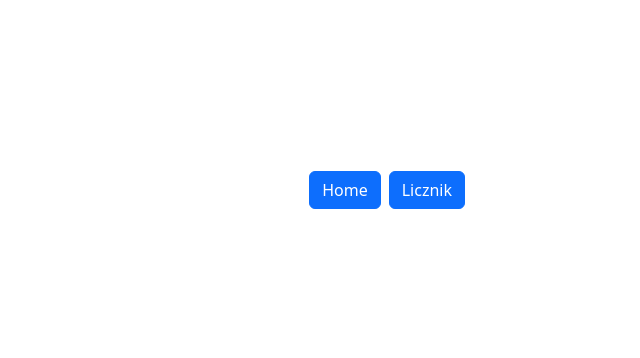
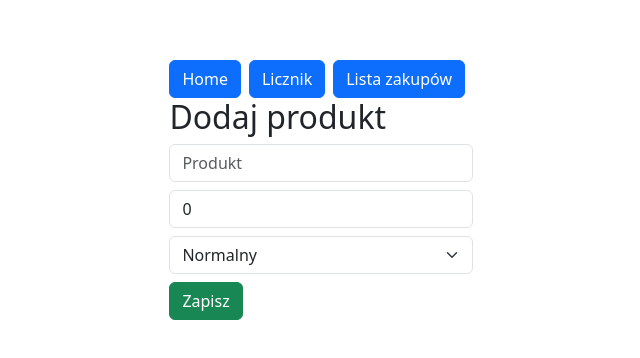
Before and after one commit to Mattii4211/vue-example, a Vue app: page /add_shopping_list_item in a window 1280 px wide. Before the commit this address had no page. Shown: the part 222-580 px from the top of the page, without its empty margins (155-795 px from the left). Built offline with nearby package versions, Linux system fonts and the light colour scheme.

Commit message:
add shoping list

```diff
--- a/src/App.vue
+++ b/src/App.vue
@@ -7,6 +7,7 @@ import 'bootstrap/dist/css/bootstrap.min.css'
     <nav>
         <router-link to="/" class="btn btn-primary me-2">Home</router-link>
         <router-link to="/example" class="btn btn-primary me-2">Licznik</router-link>
+        <router-link to="/shopping_list" class="btn btn-primary me-2">Lista zakupów</router-link>
     </nav>
     <router-view class="mt-4" />
   </div>
--- /dev/null
+++ b/src/components/ThingItem.vue
@@ -0,0 +1,14 @@
+<script setup>
+defineProps(['item']);
+</script>
+
+<template>
+  <div class="card mb-2">
+    <div class="card-body">
+      <h5>{{ item.name }}</h5>
+      <p>Ilość: {{ item.quantity }}</p>
+      <span class="badge bg-secondary">{{ item.priority }}</span>
+      <button class="btn btn-danger float-end" @click="$emit('remove', item.id)">Usuń</button>
+    </div>
+  </div>
+</template>
--- a/src/router/index.js
+++ b/src/router/index.js
@@ -1,10 +1,14 @@
 import { createRouter, createWebHistory } from 'vue-router'
 import Home from '../views/Home.vue'
 import Example from '../views/Example.vue'
+import ShoppingList from '../views/ShoppingList.vue'
+import AddShoppingListItem from '../views/AddShoppingListItem.vue'
 
 const routes = [
     { path: '/', name: 'Home', component: Home },
     { path: '/example', name: 'Example', component: Example },
+    { path: '/shopping_list', name: 'ShoppingList', component: ShoppingList },
+    { path: '/add_shopping_list_item', name: 'AddShoppingListItem', component: AddShoppingListItem },
 ]
 
 export default createRouter({
--- /dev/null
+++ b/src/views/AddShoppingListItem.vue
@@ -0,0 +1,41 @@
+<script setup>
+import { ref } from 'vue'
+import { useRouter } from 'vue-router'
+
+const router = useRouter()
+const name = ref('')
+const quantity = ref(0)
+const priority = ref('normal')
+
+const save = () => {
+  const item = {
+    id: Date.now(),
+    name: name.value,
+    quantity: quantity.value,
+    priority: priority.value
+  }
+
+  const isValid = Object.values(item).every(value => value !== '' && value !== 0)
+
+  if (!isValid) {
+    alert('Nazwa i ilość są wymagane')
+    return
+  }
+
+  const current = JSON.parse(localStorage.getItem('items')) || []
+  localStorage.setItem('items', JSON.stringify([...current, item]))
+  router.push('/shopping_list')
+}
+</script>
+
+<template>
+  <h2>Dodaj produkt</h2>
+  <input v-model="name" placeholder="Produkt" class="form-control mb-2" />
+  <input v-model="quantity" type="number" placeholder="Ilość" class="form-control mb-2" />
+  <select v-model="priority" class="form-select mb-2">
+    <option value="low">Niski</option>
+    <option value="normal">Normalny</option>
+    <option value="high">Wysoki</option>
+  </select>
+  <button @click="save" class="btn btn-success">Zapisz</button>
+</template>
--- /dev/null
+++ b/src/views/ShoppingList.vue
@@ -0,0 +1,35 @@
+<script setup>
+import { ref, onMounted } from 'vue'
+import ThingItem from '../components/ThingItem.vue'
+import { useRouter } from 'vue-router'
+
+const items = ref([]);
+const router = useRouter()
+
+onMounted(() => {
+  items.value = JSON.parse(localStorage.getItem('items')) || []
+})
+
+const add = () => {
+  router.push('/add_shopping_list_item')
+}
+
+const clear = () => {
+  localStorage.removeItem('items')
+  items.value = []
+}
+
+const removeItem = (id) => {
+  const updatedItems = items.value.filter(item => item.id !== id);
+  localStorage.setItem('items', JSON.stringify(updatedItems));
+  items.value = updatedItems;
+};
+</script>
+
+<template>
+  <h2>Twoje produkty</h2>
+  <button @click="add" class="btn btn-success">Dodaj produkt</button>
+  <button v-if="items.length" @click="clear" class="btn btn-success">Wyczyść listę</button>
+  <div v-if="!items.length">Brak listy zakupów</div>
+  <ThingItem v-for="item in items" :key="item.id" :item="item" @remove="removeItem"/>
+</template>
```
